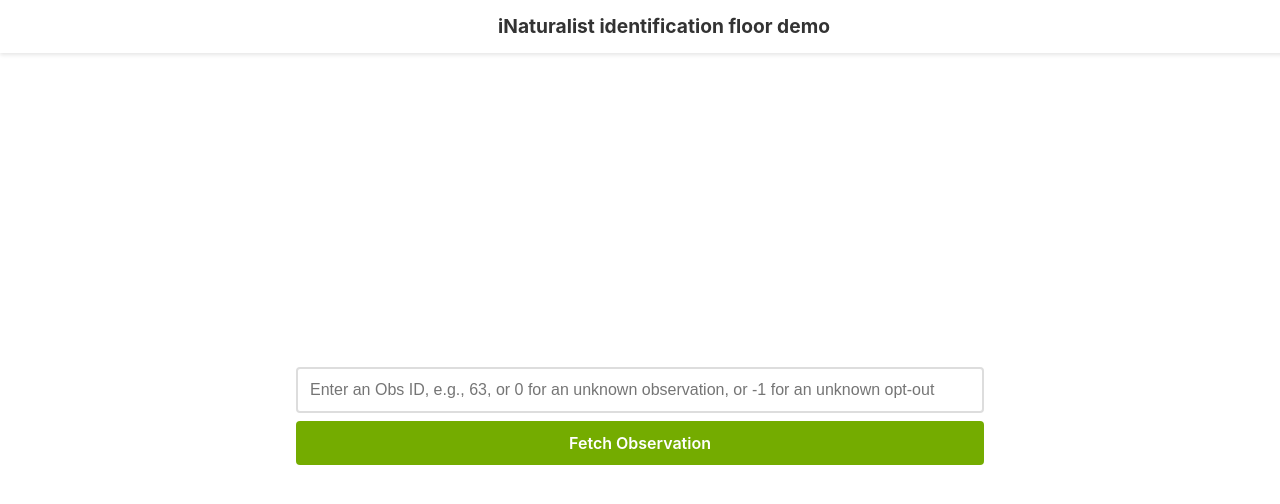
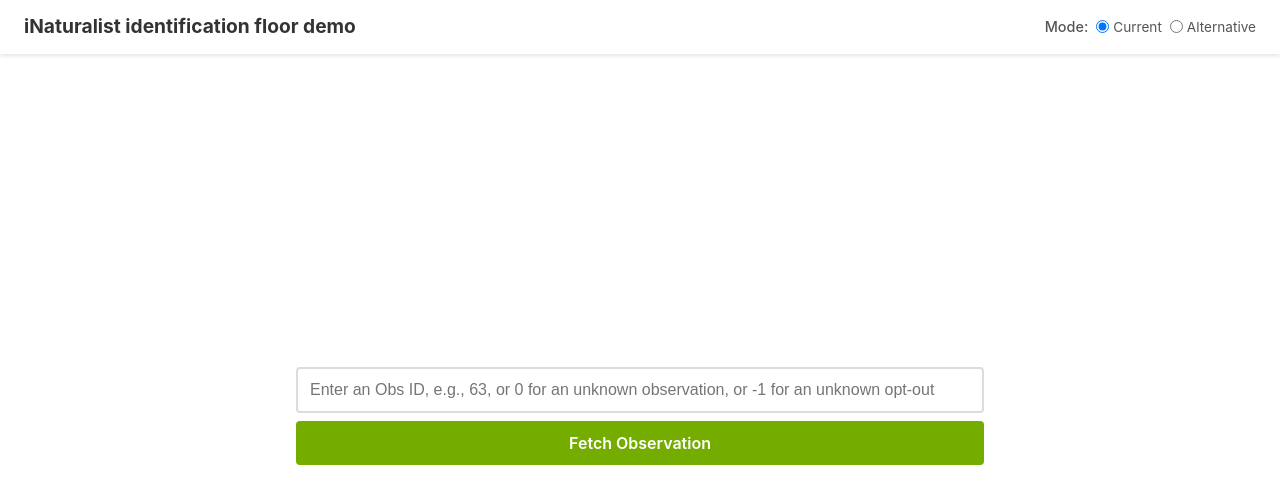
Before and after one commit to loarie/identification_floor, a Svelte app: page / in a window 1280 px wide. Shown: the top 504 px of the page. Built offline with nearby package versions, Linux system fonts and the light colour scheme.

Commit message:
added alternative mode

```diff
--- a/src/App.svelte
+++ b/src/App.svelte
@@ -16,6 +16,7 @@
   let needsIdVotesModalType: 'yes' | 'no' | null = null;
   let demoVoteCounter = 0;
   let demoVotes: any[] = [];
+  let mode: 'current' | 'alternative' = 'current';
 
   const emojis = ['😊', '🙂', '😎', '🤓', '😀', '🤗', '😃', '😄', '🙃', '😁', '😺', '🐱', '🦊', '🐶', '🐼', '🐨', '🦁', '🐯', '🐸', '🐝'];
 
@@ -406,8 +407,8 @@
 
   // Update observation taxon and quality grade when identifications or votes change
   // This needs to run even when there are 0 identifications (e.g., when all are removed)
-  // Explicitly depend on allIdentifications, communityTaxon, userOptedOutOfCommunityTaxon, yesVotes, and noVotes to ensure reactivity
-  $: if (observation && allIdentifications !== undefined && communityTaxon !== undefined && userOptedOutOfCommunityTaxon !== undefined && yesVotes !== undefined && noVotes !== undefined) {
+  // Explicitly depend on allIdentifications, communityTaxon, userOptedOutOfCommunityTaxon, yesVotes, noVotes, and mode to ensure reactivity
+  $: if (observation && allIdentifications !== undefined && communityTaxon !== undefined && userOptedOutOfCommunityTaxon !== undefined && yesVotes !== undefined && noVotes !== undefined && mode !== undefined) {
     updateObservationTaxon();
     updateObservationQualityGrade();
   }
@@ -440,7 +441,19 @@
 
     // If there's only one identification, set observation taxon to that identification's taxon
     if (currentIdentifications.length === 1) {
+      // Alternative mode: if only ID is finer than species, use species ancestor instead
+      if (mode === 'alternative') {
+        const singleIdTaxon = currentIdentifications[0].taxon;
+        if (singleIdTaxon && singleIdTaxon.rank_level && singleIdTaxon.rank_level < 10) {
+          // Find species ancestor (rank_level = 10)
+          const speciesAncestor = singleIdTaxon.ancestors?.find(a => a.rank_level === 10);
+          observation.taxon = speciesAncestor || singleIdTaxon;
+        } else {
+          observation.taxon = singleIdTaxon;
+        }
+      } else {
         observation.taxon = currentIdentifications[0].taxon;
+      }
       return;
     }
 
@@ -470,7 +483,22 @@
 
             const probTaxon = finestDownstream.taxon;
 
-            // Edge case: if prob_taxon is finer than species (rank_level < 10) and is a descendant of community taxon
+            // Alternative mode: observation.taxon can only be finer than species if community taxon is finer than species
+            if (mode === 'alternative') {
+              // If prob_taxon is finer than species (infraspecies) but community taxon is not
+              if (probTaxon && probTaxon.rank_level && probTaxon.rank_level < 10 &&
+                  communityTaxon.rank_level && communityTaxon.rank_level >= 10) {
+                // Community taxon is at species or coarser - observation bottoms out at species level
+                // Find species ancestor of prob_taxon
+                const speciesAncestor = probTaxon.ancestors?.find(a => a.rank_level === 10);
+                observation.taxon = speciesAncestor || communityTaxon;
+              } else {
+                // Community taxon is already infraspecies, or prob_taxon is not infraspecies - use prob_taxon
+                observation.taxon = probTaxon;
+              }
+            } else {
+              // Current mode: Edge case handling for infraspecies
+              // If prob_taxon is finer than species (rank_level < 10) and is a descendant of community taxon
               if (probTaxon && probTaxon.rank_level && probTaxon.rank_level < 10 &&
                   probTaxon.ancestor_ids && probTaxon.ancestor_ids.includes(communityTaxon.id)) {
 
@@ -524,6 +552,7 @@
               } else {
                 // Normal case: use the finest downstream taxon
                 observation.taxon = probTaxon;
+              }
             }
             return;
           }
@@ -797,7 +826,24 @@
 <main>
   <div class="header-container">
     <h1>iNaturalist identification floor demo</h1>
-  </div>
+    <div class="mode-toggle">
+      <span class="mode-label">Mode:</span>
+      <label class="mode-option">
+        <input type="radio" name="mode" value="current" bind:group={mode} />
+        <span>Current</span>
+      </label>
+      <label class="mode-option">
+        <input type="radio" name="mode" value="alternative" bind:group={mode} />
+        <span>Alternative</span>
+      </label>
+    </div>
+  </div>
+
+  {#if mode === 'alternative'}
+    <div class="alternative-explanation">
+      This simulates a proposed alternative for handling infraspecies on iNaturalist, where observations do not advance to infraspecies until the community taxon itself reaches the infraspecies rank.
+    </div>
+  {/if}
 
   <form on:submit={handleSubmit}>
     <div class="input-group">
@@ -1174,12 +1220,63 @@
     z-index: 1000;
     box-shadow: 0 2px 4px rgba(0, 0, 0, 0.1);
     width: 100%;
+    box-sizing: border-box;
+    display: flex;
+    align-items: center;
+    justify-content: space-between;
+    gap: 1rem;
   }
 
   h1 {
     color: #333;
     font-size: 1.2rem;
     margin: 0;
+    flex-shrink: 1;
+    min-width: 0;
+  }
+
+  .mode-toggle {
+    display: flex;
+    align-items: center;
+    gap: 0.5rem;
+    flex-shrink: 0;
+    white-space: nowrap;
+  }
+
+  .mode-label {
+    font-size: 0.9rem;
+    color: #555;
+    font-weight: 500;
+  }
+
+  .mode-option {
+    display: flex;
+    align-items: center;
+    gap: 0.25rem;
+    cursor: pointer;
+    font-size: 0.85rem;
+    color: #555;
+  }
+
+  .mode-option input[type="radio"] {
+    width: auto;
+    margin: 0;
+    cursor: pointer;
+  }
+
+  .mode-option span {
+    cursor: pointer;
+  }
+
+  .alternative-explanation {
+    background-color: #e3f2fd;
+    border: 1px solid #90caf9;
+    border-radius: 4px;
+    padding: 1rem;
+    margin-bottom: 1rem;
+    color: #1565c0;
+    font-size: 0.95rem;
+    line-height: 1.5;
   }
 
   h2 {
```
Lines whose indentation alone changed are shown as unchanged.
